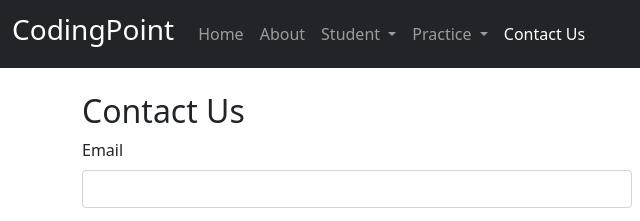
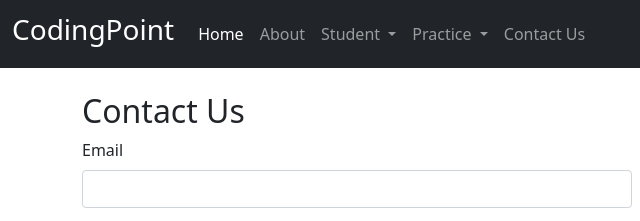
Before and after one commit to adnan-2000/CodingPointBooststrap, a plain HTML site: page contact.html in a window 1280 px wide. Shown: the top 221 px of the page, 0-640 px from the left. Drawn offline with nearby package versions, Linux system fonts and the light colour scheme.

Commit message:
Update contact.html

```diff
--- a/contact.html
+++ b/contact.html
@@ -25,12 +25,12 @@
                 <span class="navbar-toggler-icon"></span>
             </button>
             <div class="collapse navbar-collapse" id="navbarSupportedContent">
-                <ul class="navbar-nav me-auto mb-2 mb-lg-0">
+                 <ul class="navbar-nav me-auto mb-2 mb-lg-0">
                     <li class="nav-item">
-                        <a class="nav-link" aria-current="page" href="/">Home</a>
+                        <a class="nav-link active" aria-current="page" href="/CodingPointBoostsrap/">Home</a>
                     </li>
                     <li class="nav-item">
-                        <a class="nav-link" href="/about.html">About</a>
+                        <a class="nav-link" href="/CodingPointBoostsrap/about.html">About</a>
                     </li>
                     <li class="nav-item dropdown">
                         <a class="nav-link dropdown-toggle" href="#" id="navbarDropdown" role="button"
@@ -62,7 +62,7 @@
                         </ul>
                     </li>
                     <li class="nav-item">
-                        <a class="nav-link active" href="/contact.html">Contact Us</a>
+                        <a class="nav-link" href="/CodingPointBoostsrap/contact.html">Contact Us</a>
                     </li>
                 </ul>
                 <form class="d-flex">
```
